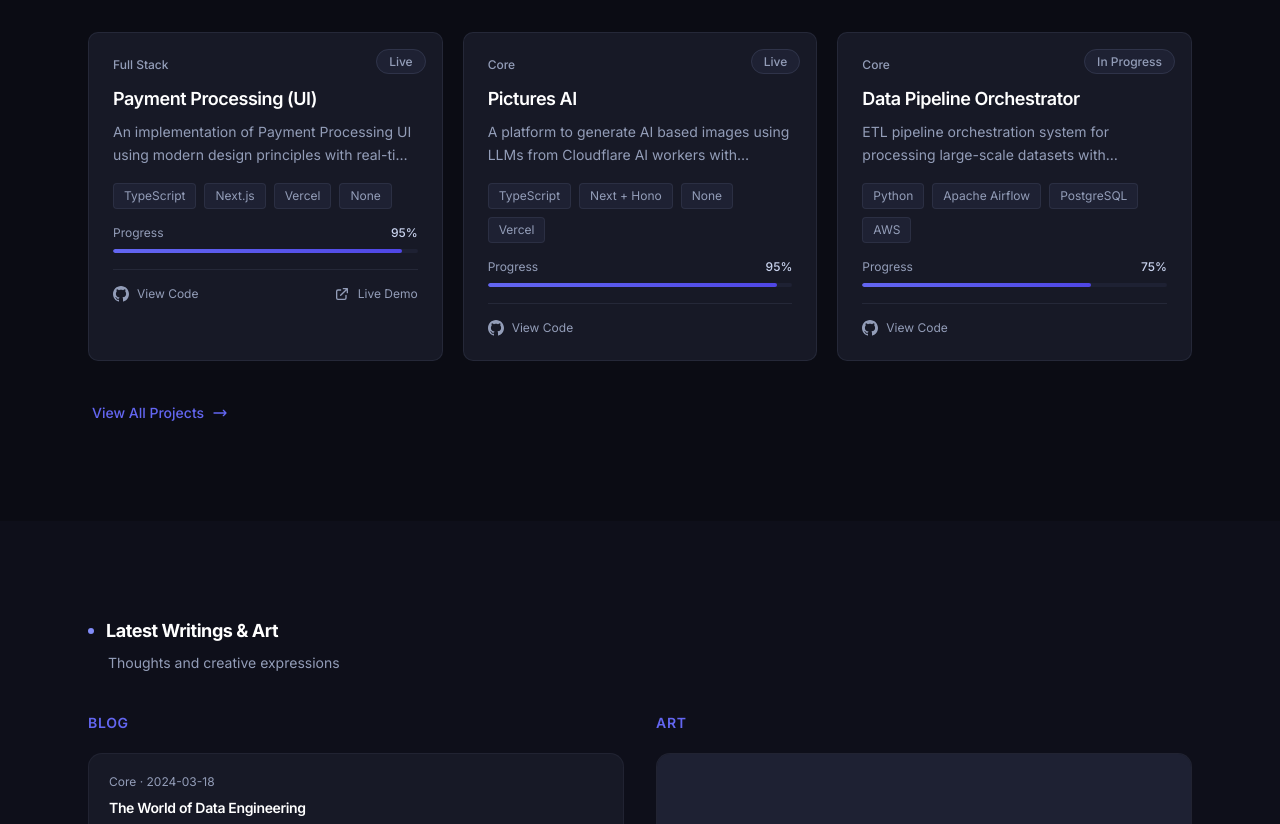
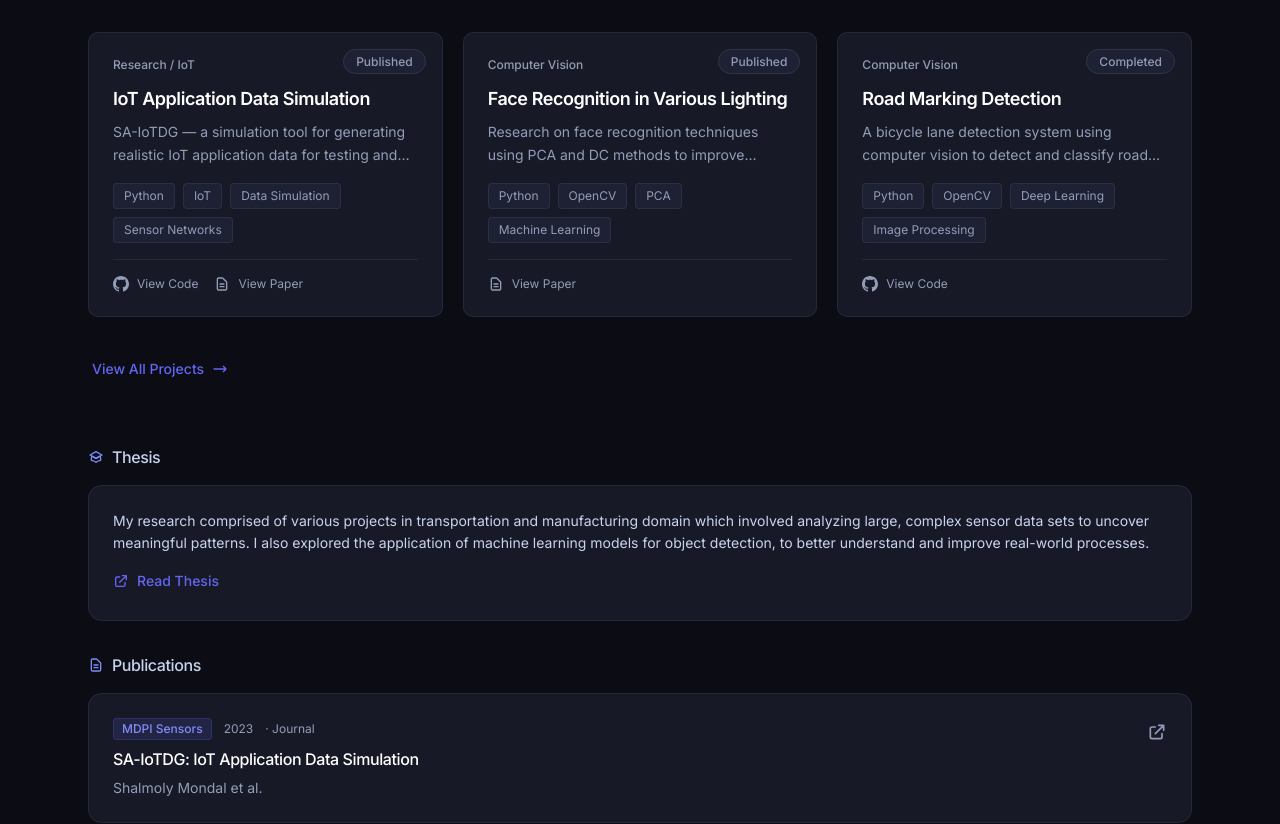
Before and after one commit to Ekta-07/Portfolio, a Next.js app: page / in a window 1280 px wide. Shown: the part 960-1784 px from the top of the page. Built offline with nearby package versions, Linux system fonts and the light colour scheme.

Commit message:
feat: updated with real data

```diff
--- a/app/page.tsx
+++ b/app/page.tsx
@@ -4,7 +4,7 @@ import ProjectCard from '@/components/ProjectCard';
 import Navigation from '@/components/Navigation';
 import Footer from '@/components/Footer';
 import HeroBlob from '@/components/HeroBlob';
-import { getPersonalInfo, getProjects, getBlogs, getArt, getAbout } from '@/lib/data';
+import { getPersonalInfo, getProjects, getBlogs, getArt, getAbout, getResearch } from '@/lib/data';
 
 export default function Home() {
   const personal = getPersonalInfo();
@@ -12,6 +12,7 @@ export default function Home() {
   const blogs = getBlogs().slice(0, 2);
   const artPieces = getArt().slice(0, 3);
   const about = getAbout();
+  const research = getResearch();
 
   return (
     <div className="min-h-screen bg-[#0B0C14] text-[#C9D3EE]">
@@ -95,7 +96,7 @@ export default function Home() {
       </section>
 
       {/* Featured Projects */}
-      <section className="py-24 bg-[#0B0C14]">
+      <section className="pt-24 pb-8 bg-[#0B0C14]">
         <div className="max-w-6xl mx-auto px-6">
           <div className="flex items-center gap-3 mb-2">
             <div className="w-1.5 h-1.5 rounded-full bg-[#6366F1]"></div>
@@ -116,6 +117,79 @@ export default function Home() {
                 <path strokeLinecap="round" strokeLinejoin="round" strokeWidth={2} d="M17 8l4 4m0 0l-4 4m4-4H3" />
               </svg>
             </Link>
+          </div>
+        </div>
+      </section>
+
+      {/* Research & Publications */}
+      <section className="pt-8 pb-24 bg-[#0B0C14]">
+        <div className="max-w-6xl mx-auto px-6">
+
+          {/* Thesis */}
+          <h3 className="text-base font-medium text-[#C9D3EE] mb-4 flex items-center gap-2">
+            <svg className="w-4 h-4 text-[#818CF8]" fill="none" stroke="currentColor" viewBox="0 0 24 24">
+              <path strokeLinecap="round" strokeLinejoin="round" strokeWidth={2} d="M12 14l9-5-9-5-9 5 9 5z" />
+              <path strokeLinecap="round" strokeLinejoin="round" strokeWidth={2} d="M12 14l6.16-3.422a12.083 12.083 0 01.665 6.479A11.952 11.952 0 0012 20.055a11.952 11.952 0 00-6.824-2.998 12.078 12.078 0 01.665-6.479L12 14z" />
+            </svg>
+            Thesis
+          </h3>
+          <div className="bg-[#171926] border border-[#727DA1]/15 rounded-xl p-6 mb-8">
+            <p className="text-[#C9D3EE] text-sm leading-relaxed">
+              {research.description}
+            </p>
+            {research.thesis.url && (
+              <a
+                href={research.thesis.url}
+                target="_blank"
+                rel="noopener noreferrer"
+                className="inline-flex items-center gap-2 text-[#6366F1] hover:text-[#818CF8] text-sm font-medium mt-4 transition-colors"
+              >
+                <svg className="w-4 h-4" fill="none" stroke="currentColor" viewBox="0 0 24 24">
+                  <path strokeLinecap="round" strokeLinejoin="round" strokeWidth={2} d="M10 6H6a2 2 0 00-2 2v10a2 2 0 002 2h10a2 2 0 002-2v-4M14 4h6m0 0v6m0-6L10 14" />
+                </svg>
+                Read Thesis
+              </a>
+            )}
+          </div>
+
+          {/* Publications */}
+          <div>
+            <h3 className="text-base font-medium text-[#C9D3EE] mb-4 flex items-center gap-2">
+              <svg className="w-4 h-4 text-[#818CF8]" fill="none" stroke="currentColor" viewBox="0 0 24 24">
+                <path strokeLinecap="round" strokeLinejoin="round" strokeWidth={2} d="M9 12h6m-6 4h6m2 5H7a2 2 0 01-2-2V5a2 2 0 012-2h5.586a1 1 0 01.707.293l5.414 5.414a1 1 0 01.293.707V19a2 2 0 01-2 2z" />
+              </svg>
+              Publications
+            </h3>
+            <div className="space-y-4">
+              {research.publications.map((pub) => (
+                <a
+                  key={pub.id}
+                  href={pub.url}
+                  target="_blank"
+                  rel="noopener noreferrer"
+                  className="block bg-[#171926] border border-[#727DA1]/15 rounded-xl p-6 hover:border-[#6366F1]/30 transition-all group"
+                >
+                  <div className="flex items-start justify-between gap-4">
+                    <div className="flex-1">
+                      <div className="flex items-center gap-3 mb-2">
+                        <span className="px-2 py-0.5 bg-[#6366F1]/15 text-[#818CF8] text-xs font-medium rounded border border-[#6366F1]/20">
+                          {pub.venue}
+                        </span>
+                        <span className="text-[#939DB8] text-xs">{pub.year}</span>
+                        <span className="text-[#939DB8] text-xs">· {pub.type}</span>
+                      </div>
+                      <h4 className="text-base font-medium text-white mb-2 group-hover:text-[#C9D3EE] transition-colors leading-snug">
+                        {pub.title}
+                      </h4>
+                      <p className="text-[#939DB8] text-sm">{pub.authors}</p>
+                    </div>
+                    <svg className="w-5 h-5 text-[#939DB8] group-hover:text-[#6366F1] transition-colors flex-shrink-0 mt-1" fill="none" stroke="currentColor" viewBox="0 0 24 24">
+                      <path strokeLinecap="round" strokeLinejoin="round" strokeWidth={2} d="M10 6H6a2 2 0 00-2 2v10a2 2 0 002 2h10a2 2 0 002-2v-4M14 4h6m0 0v6m0-6L10 14" />
+                    </svg>
+                  </div>
+                </a>
+              ))}
+            </div>
           </div>
         </div>
       </section>
--- a/app/work/page.tsx
+++ b/app/work/page.tsx
@@ -25,7 +25,7 @@ export default function WorkPage() {
                     <section className="mb-24">
                         <div className="flex items-center gap-3 mb-10">
                             <div className="w-2 h-2 rounded-full bg-[#6366F1]"></div>
-                            <h2 className="text-2xl font-bold">Projects</h2>
+                            <h2 className="text-lg font-semibold">Projects</h2>
                         </div>
                         <div className="grid grid-cols-1 md:grid-cols-2 lg:grid-cols-3 gap-6">
                             {projects.map((project) => (
@@ -34,56 +34,39 @@ export default function WorkPage() {
                         </div>
                     </section>
 
-                    {/* PhD Research Section */}
+                    {/* Thesis + Publications Section */}
                     <section className="mb-24">
-                        <div className="flex items-center gap-3 mb-10">
-                            <div className="w-2 h-2 rounded-full bg-[#818CF8]"></div>
-                            <h2 className="text-2xl font-bold">Research</h2>
-                        </div>
-
-                        {/* PhD Overview Card */}
-                        <div className="bg-gradient-to-br from-[#171926] to-[#0E0F1A] border border-[#727DA1]/15 rounded-2xl p-8 md:p-10 mb-8">
-                            <div className="flex flex-col md:flex-row md:items-start md:justify-between gap-6 mb-8">
-                                <div>
-                                    <div className="inline-flex items-center gap-2 px-3 py-1 bg-[#6366F1]/15 border border-[#6366F1]/25 rounded-full text-[#818CF8] text-sm font-medium mb-4">
-                                        <svg className="w-4 h-4" fill="none" stroke="currentColor" viewBox="0 0 24 24">
-                                            <path strokeLinecap="round" strokeLinejoin="round" strokeWidth={2} d="M12 14l9-5-9-5-9 5 9 5z" />
-                                            <path strokeLinecap="round" strokeLinejoin="round" strokeWidth={2} d="M12 14l6.16-3.422a12.083 12.083 0 01.665 6.479A11.952 11.952 0 0012 20.055a11.952 11.952 0 00-6.824-2.998 12.078 12.078 0 01.665-6.479L12 14z" />
-                                        </svg>
-                                        {research.degree}
-                                    </div>
-                                    <h3 className="text-xl font-bold text-white mb-1">{research.university}</h3>
-                                    <p className="text-[#939DB8] text-sm">{research.years} · {research.area}</p>
-                                </div>
-                            </div>
-
-                            {/* Thesis */}
-                            <div className="bg-[#0B0C14]/60 border border-[#727DA1]/10 rounded-xl p-6">
-                                <div className="text-xs font-medium text-[#6366F1] uppercase tracking-wider mb-3">Doctoral Thesis</div>
-                                <h4 className="text-lg font-semibold text-white mb-3 leading-snug">
-                                    {research.thesis.title}
-                                </h4>
-                                <p className="text-[#939DB8] text-sm leading-relaxed mb-4">
-                                    {research.thesis.abstract}
-                                </p>
+                        {/* Thesis */}
+                        <h3 className="text-lg font-semibold text-[#C9D3EE] mb-4 flex items-center gap-2">
+                            <svg className="w-4 h-4 text-[#818CF8]" fill="none" stroke="currentColor" viewBox="0 0 24 24">
+                                <path strokeLinecap="round" strokeLinejoin="round" strokeWidth={2} d="M12 14l9-5-9-5-9 5 9 5z" />
+                                <path strokeLinecap="round" strokeLinejoin="round" strokeWidth={2} d="M12 14l6.16-3.422a12.083 12.083 0 01.665 6.479A11.952 11.952 0 0012 20.055a11.952 11.952 0 00-6.824-2.998 12.078 12.078 0 01.665-6.479L12 14z" />
+                            </svg>
+                            Thesis
+                        </h3>
+                        <div className="bg-[#171926] border border-[#727DA1]/15 rounded-xl p-6 mb-8">
+                            <p className="text-[#C9D3EE] text-sm leading-relaxed">
+                                {research.description}
+                            </p>
+                            {research.thesis.url && (
                                 <a
                                     href={research.thesis.url}
                                     target="_blank"
                                     rel="noopener noreferrer"
-                                    className="inline-flex items-center gap-2 text-[#6366F1] hover:text-[#818CF8] font-medium text-sm transition-colors"
+                                    className="inline-flex items-center gap-2 text-[#6366F1] hover:text-[#818CF8] text-sm font-medium mt-4 transition-colors"
                                 >
                                     <svg className="w-4 h-4" fill="none" stroke="currentColor" viewBox="0 0 24 24">
                                         <path strokeLinecap="round" strokeLinejoin="round" strokeWidth={2} d="M10 6H6a2 2 0 00-2 2v10a2 2 0 002 2h10a2 2 0 002-2v-4M14 4h6m0 0v6m0-6L10 14" />
                                     </svg>
-                                    Read Full Thesis
+                                    Read Thesis
                                 </a>
-                            </div>
+                            )}
                         </div>
 
                         {/* Publications */}
                         <div>
-                            <h3 className="text-lg font-semibold text-white mb-6 flex items-center gap-2">
-                                <svg className="w-5 h-5 text-[#818CF8]" fill="none" stroke="currentColor" viewBox="0 0 24 24">
+                            <h3 className="text-lg font-semibold text-[#C9D3EE] mb-4 flex items-center gap-2">
+                                <svg className="w-4 h-4 text-[#818CF8]" fill="none" stroke="currentColor" viewBox="0 0 24 24">
                                     <path strokeLinecap="round" strokeLinejoin="round" strokeWidth={2} d="M9 12h6m-6 4h6m2 5H7a2 2 0 01-2-2V5a2 2 0 012-2h5.586a1 1 0 01.707.293l5.414 5.414a1 1 0 01.293.707V19a2 2 0 01-2 2z" />
                                 </svg>
                                 Publications
@@ -106,7 +89,7 @@ export default function WorkPage() {
                                                     <span className="text-[#939DB8] text-xs">{pub.year}</span>
                                                     <span className="text-[#939DB8] text-xs">· {pub.type}</span>
                                                 </div>
-                                                <h4 className="text-base font-semibold text-white mb-2 group-hover:text-[#C9D3EE] transition-colors leading-snug">
+                                                <h4 className="text-base font-medium text-white mb-2 group-hover:text-[#C9D3EE] transition-colors leading-snug">
                                                     {pub.title}
                                                 </h4>
                                                 <p className="text-[#939DB8] text-sm">{pub.authors}</p>
--- a/components/ProjectCard.tsx
+++ b/components/ProjectCard.tsx
@@ -79,6 +79,19 @@ export default function ProjectCard({ project }: ProjectCardProps) {
                             View Code
                         </Link>
                     )}
+                    {project.pdfUrl && (
+                        <Link
+                            href={project.pdfUrl}
+                            target="_blank"
+                            rel="noopener noreferrer"
+                            className="flex items-center gap-2 text-[#939DB8] hover:text-white transition-colors text-xs"
+                        >
+                            <svg className="w-4 h-4" fill="none" stroke="currentColor" viewBox="0 0 24 24">
+                                <path strokeLinecap="round" strokeLinejoin="round" strokeWidth={2} d="M9 12h6m-6 4h6m2 5H7a2 2 0 01-2-2V5a2 2 0 012-2h5.586a1 1 0 01.707.293l5.414 5.414a1 1 0 01.293.707V19a2 2 0 01-2 2z" />
+                            </svg>
+                            View Paper
+                        </Link>
+                    )}
                     {project.liveUrl && (
                         <Link
                             href={project.liveUrl}
--- a/data/portfolio.json
+++ b/data/portfolio.json
@@ -27,115 +27,84 @@
         ]
     },
     "research": {
-        "degree": "Ph.D. in Computer Science",
-        "university": "Stanford University",
-        "years": "2018 – 2023",
-        "area": "Scalable Data Systems & Stream Processing",
+        "description": "My research comprised of various projects in transportation and manufacturing domain which involved analyzing large, complex sensor data sets to uncover meaningful patterns. I also explored the application of machine learning models for object detection, to better understand and improve real-world processes.",
         "thesis": {
-            "title": "Adaptive Stream Processing Architectures for Large-Scale Real-Time Analytics",
-            "url": "https://purl.stanford.edu/example-thesis",
-            "abstract": "This thesis presents novel architectures for adaptive stream processing systems that dynamically optimize resource allocation, query execution, and fault tolerance in large-scale real-time analytics environments."
+            "title": "Doctoral Thesis",
+            "url": "https://1drv.ms/b/c/ee37ff24155ee034/IQCKI6DQBIRoR74dkjcQalXwAYUEwoGsBi-G9ievMWnvCS8?e=535dFD"
         },
         "publications": [
             {
                 "id": "1",
-                "title": "Adaptive Query Optimization for Distributed Stream Processing",
-                "venue": "SIGMOD 2023",
+                "title": "SA-IoTDG: IoT Application Data Simulation",
+                "venue": "MDPI Sensors",
                 "year": "2023",
-                "authors": "Shalmoly, J. Smith, A. Kumar",
-                "url": "https://doi.org/10.1145/example-sigmod",
-                "type": "Conference"
+                "authors": "Shalmoly Mondal et al.",
+                "url": "https://www.mdpi.com/1424-8220/23/1/7",
+                "type": "Journal"
             },
             {
                 "id": "2",
-                "title": "Fault-Tolerant State Management in Real-Time Data Pipelines",
-                "venue": "VLDB 2022",
-                "year": "2022",
-                "authors": "Shalmoly, R. Patel",
-                "url": "https://doi.org/10.14778/example-vldb",
+                "title": "Face Recognition in Various Lighting Conditions using PCA and DC",
+                "venue": "Research Publication",
+                "year": "2017",
+                "authors": "Shalmoly Mondal",
+                "url": "https://shalmolymondal.com/upload/doc/FaceRecognition_PCA_DC_2017.pdf",
                 "type": "Conference"
-            },
-            {
-                "id": "3",
-                "title": "A Survey of Modern Data Pipeline Orchestration Frameworks",
-                "venue": "ACM Computing Surveys",
-                "year": "2021",
-                "authors": "Shalmoly, J. Smith",
-                "url": "https://doi.org/10.1145/example-csur",
-                "type": "Journal"
             }
         ]
     },
     "projects": [
         {
             "id": "1",
-            "title": "Payment Processing (UI)",
-            "category": "Full Stack",
-            "description": "An implementation of Payment Processing UI using modern design principles with real-time transaction tracking.",
+            "title": "IoT Application Data Simulation",
+            "category": "Research / IoT",
+            "description": "SA-IoTDG — a simulation tool for generating realistic IoT application data for testing and development of IoT systems, with published research in MDPI Sensors.",
             "technologies": [
-                "TypeScript",
-                "Next.js",
-                "Vercel",
-                "None"
+                "Python",
+                "IoT",
+                "Data Simulation",
+                "Sensor Networks"
             ],
-            "status": "Live",
-            "progress": 95,
-            "image": "/projects/payment-processing.jpg",
-            "liveUrl": "https://payment-processing.vercel.app/",
-            "githubUrl": "https://github.com/shalmoly/payment-processing",
+            "status": "Published",
+            "progress": 100,
+            "image": "/projects/iot-simulation.jpg",
+            "githubUrl": "https://github.com/ShalmolyMondal/SA-IoTDG",
+            "pdfUrl": "https://www.mdpi.com/1424-8220/23/1/7",
             "featured": true
         },
         {
             "id": "2",
-            "title": "Pictures AI",
-            "category": "Core",
-            "description": "A platform to generate AI based images using LLMs from Cloudflare AI workers with advanced customization options.",
+            "title": "Face Recognition in Various Lighting",
+            "category": "Computer Vision",
+            "description": "Research on face recognition techniques using PCA and DC methods to improve accuracy across varying lighting conditions.",
             "technologies": [
-                "TypeScript",
-                "Next + Hono",
-                "None",
-                "Vercel"
+                "Python",
+                "OpenCV",
+                "PCA",
+                "Machine Learning"
             ],
-            "status": "Live",
-            "progress": 95,
-            "image": "/projects/pictures-ai.jpg",
-            "githubUrl": "https://github.com/shalmoly/pictures-ai",
+            "status": "Published",
+            "progress": 100,
+            "image": "/projects/face-recognition.jpg",
+            "pdfUrl": "https://shalmolymondal.com/upload/doc/FaceRecognition_PCA_DC_2017.pdf",
             "featured": true
         },
         {
             "id": "3",
-            "title": "Data Pipeline Orchestrator",
-            "category": "Core",
-            "description": "ETL pipeline orchestration system for processing large-scale datasets with automated monitoring and alerting.",
+            "title": "Road Marking Detection",
+            "category": "Computer Vision",
+            "description": "A bicycle lane detection system using computer vision to detect and classify road markings for safer cycling infrastructure.",
             "technologies": [
                 "Python",
-                "Apache Airflow",
-                "PostgreSQL",
-                "AWS"
-            ],
-            "status": "In Progress",
-            "progress": 75,
-            "image": "/projects/data-pipeline.jpg",
-            "githubUrl": "https://github.com/shalmoly/data-orchestrator",
-            "featured": true
-        },
-        {
-            "id": "4",
-            "title": "Analytics Dashboard",
-            "category": "Full Stack",
-            "description": "Real-time analytics dashboard for monitoring business metrics with interactive visualizations.",
-            "technologies": [
-                "TypeScript",
-                "React",
-                "MongoDB",
-                "Express.js"
+                "OpenCV",
+                "Deep Learning",
+                "Image Processing"
             ],
             "status": "Completed",
             "progress": 100,
-            "image": "/projects/analytics-dashboard.jpg",
-            "liveUrl": "https://analytics-dashboard.vercel.app/",
-            "githubUrl": "https://github.com/shalmoly/analytics-dashboard",
-            "featured": false
+            "image": "/projects/road-marking.jpg",
+            "githubUrl": "https://github.com/ShalmolyMondal/bicycle-lane-detector",
+            "featured": true
         }
     ],
     "art": [
```
Also changed, not shown: lib/data.ts (+2 -5 lines).
